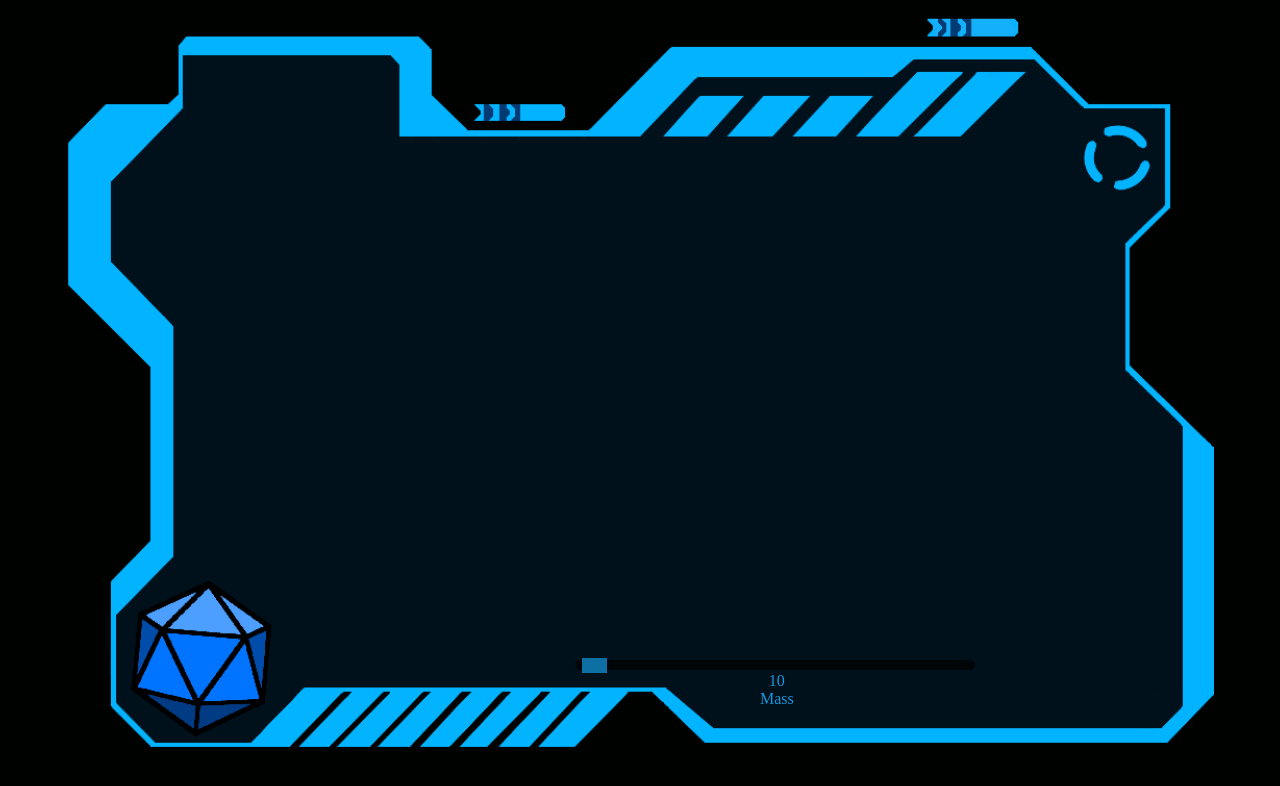
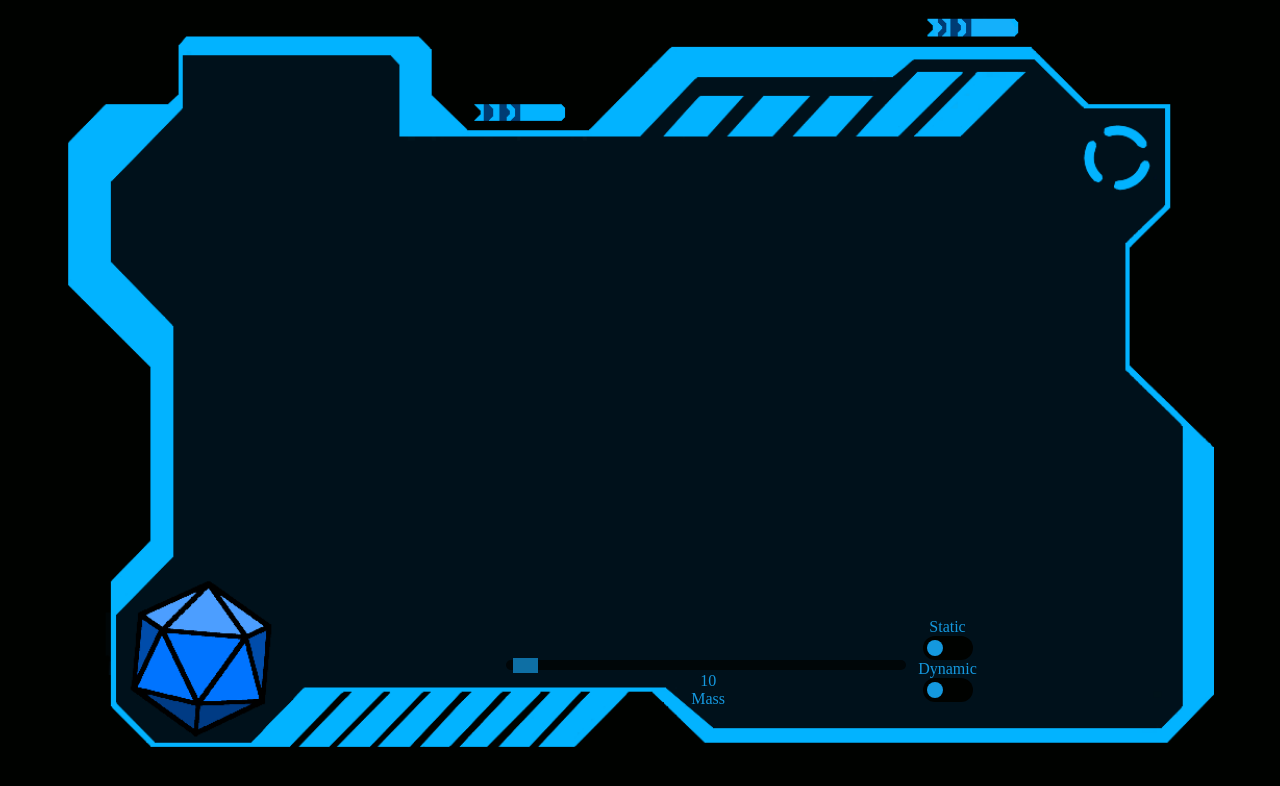
Before and after one commit to CaioPinho9/gravity, a plain HTML site: page index.html in a window 1280 px wide. Drawn offline with Linux system fonts and the light colour scheme.

Commit message:
New Buttons

```diff
--- a/index.html
+++ b/index.html
@@ -14,15 +14,30 @@
             <div id="canvas">
                 <canvas></canvas>
             </div>
+
+            <div id="checkbox">
+                <p>Static</p>
+                <label class="switch">
+                    <input id="static" type="checkbox">
+                    <span class="check round"></span>
+                </label>
+                <p>Dynamic</p>
+                <label class="switch">
+                    <input id="dynamic" type="checkbox">
+                    <span class="check round"></span>
+                </label>
+            </div>
+
             <div id="rangeBar">
                 <input type="range" min="1" max="500" value="10" class="slider" id="myRange">
                 <p id="output">10</p>
                 <p>Mass</p>
             </div>
-            <script src="vector.js"></script>
-            <script src="planet.js"></script>
-            <script src="script.js"></script>
+
         </div>
     </div>
+    <script src="vector.js"></script>
+    <script src="planet.js"></script>
+    <script src="script.js"></script>
 </body>
 </html>
--- a/style.css
+++ b/style.css
@@ -95,3 +95,71 @@ height: 15px;
 background: rgb(20, 152, 222);
 cursor: pointer;
 }
+
+#checkbox {
+    height: 100px;
+    display: block;
+    text-align: center;
+    float: right;
+    margin-left: 10px;
+    margin-top: -40px;
+}
+
+.switch {
+    position: relative;
+    display: inline-block;
+    width: 50px;
+    height: 24px;
+}
+
+.switch input {
+    opacity: 0;
+    width: 0;
+    height: 0;
+}
+
+.check {
+    position: absolute;
+    cursor: pointer;
+    top: 0;
+    left: 0;
+    right: 0;
+    bottom: 0;
+    background-color: #000200;
+    -webkit-transition: .4s;
+    transition: .4s;
+}
+
+.check:before {
+    position: absolute;
+    content: "";
+    height: 16px;
+    width: 16px;
+    left: 4px;
+    bottom: 4px;
+    background-color: rgb(20, 152, 222);
+    -webkit-transition: .4s;
+    transition: .4s;
+}
+
+input:checked + .check {
+    background-color: rgb(20, 152, 222);
+}
+
+input:focus + .check {
+    box-shadow: 0 0 1px rgb(20, 152, 222);
+}
+
+input:checked + .check:before {
+    -webkit-transform: translateX(26px);
+    -ms-transform: translateX(26px);
+    transform: translateX(26px);
+}
+
+.check.round {
+    border-radius: 34px;
+}
+
+.check.round:before {
+    border-radius: 50%;
+}
```
